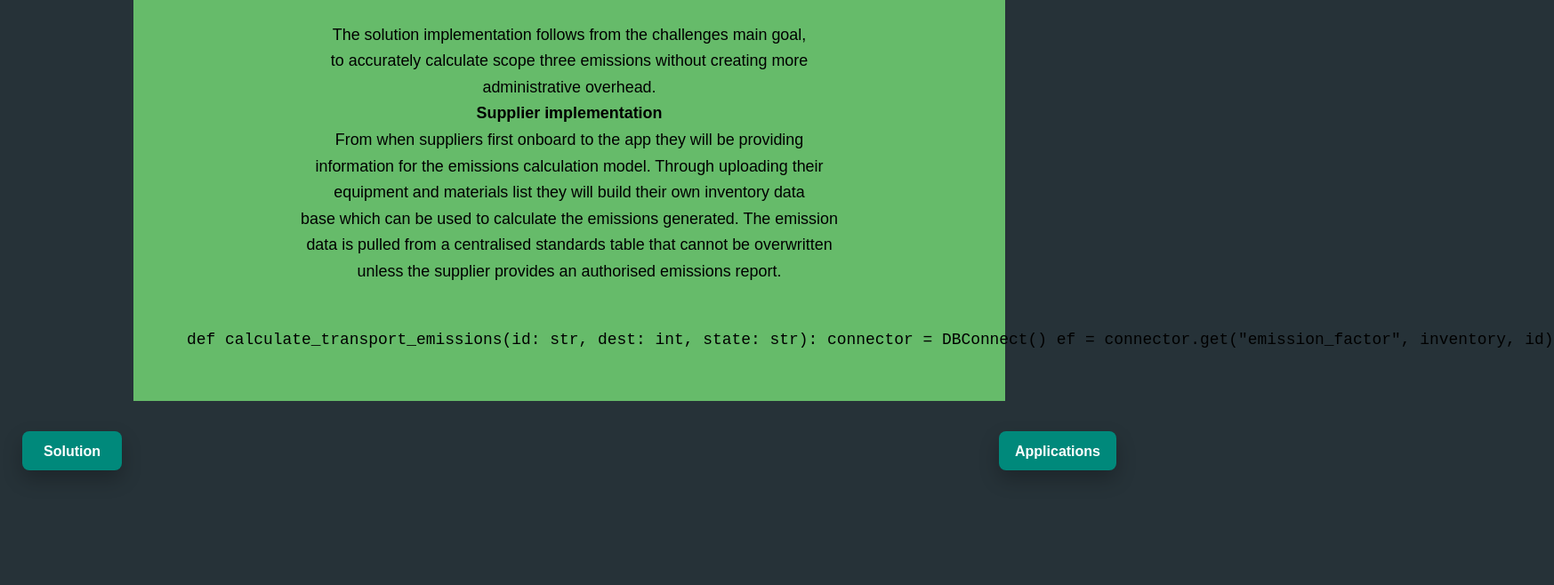
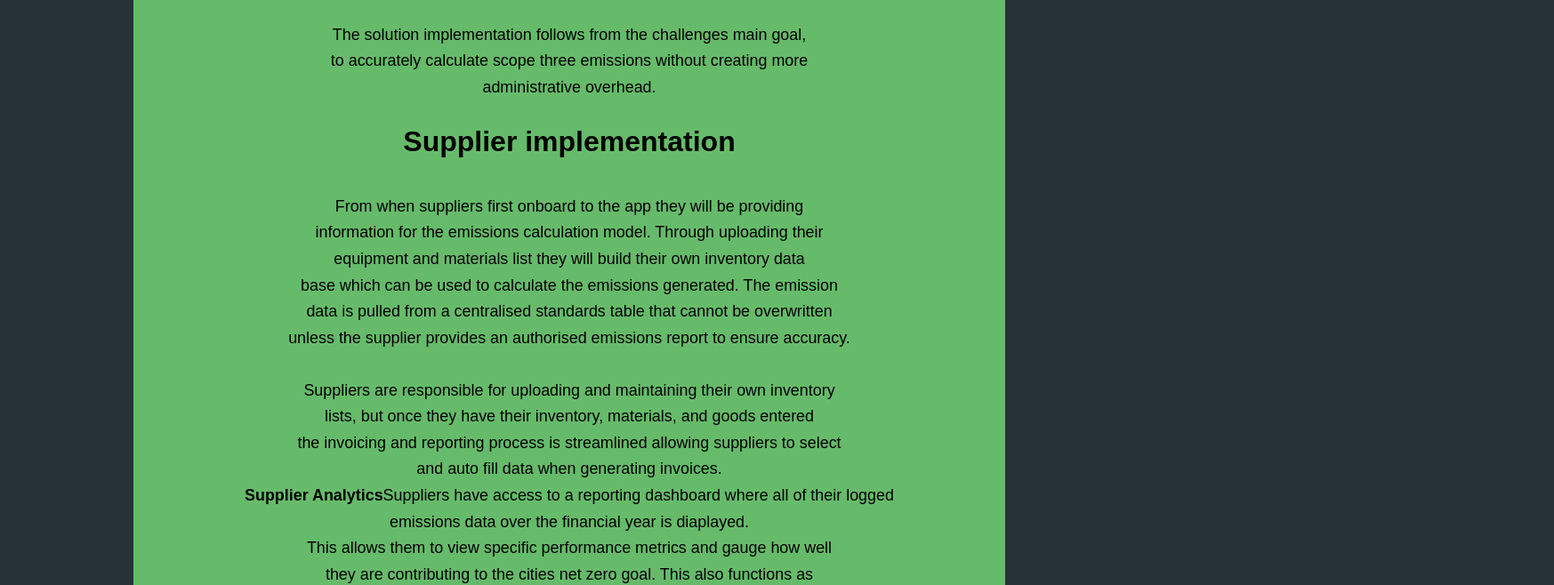
Before and after one commit to DougMcalister/digital_brochure, a React (Vite) app: page /implementation in a window 1280 px wide. Shown: the part 276-934 px from the top of the page at 89% size, 1747 px wide, since content can reach past the window. Before the commit the page ends 855 px from the top, so only its background shows below. Built offline with nearby package versions, Linux system fonts and the light colour scheme.

Commit message:
Finalised implementation information

```diff
--- a/src/pages/implementation.tsx
+++ b/src/pages/implementation.tsx
@@ -20,21 +20,42 @@ export default function ImplementationPage () {
                     The solution implementation follows from the challenges main goal,<br/>
                     to accurately calculate scope three emissions without creating more<br/>
                     administrative overhead.<br/>
-                    <b>Supplier implementation</b><br/>
+                    <h2>Supplier implementation</h2><br/>
                     From when suppliers first onboard to the app they will be providing<br/>
                     information for the emissions calculation model. Through uploading their<br/>
                     equipment and materials list they will build their own inventory data<br/>
                     base which can be used to calculate the emissions generated. The emission<br/>
                     data is pulled from a centralised standards table that cannot be overwritten<br/>
-                    unless the supplier provides an authorised emissions report.<br/><br/>
-                    <pre>
-                        <code>
-                            def calculate_transport_emissions(id: str, dest: int, state: str):
-                                connector = DBConnect()
-                                ef = connector.get("emission_factor", inventory, id)
-
-                        </code>
-                    </pre>
+                    unless the supplier provides an authorised emissions report to ensure accuracy.<br/><br/>
+                    Suppliers are responsible for uploading and maintaining their own inventory<br/>
+                    lists, but once they have their inventory, materials, and goods entered<br/>
+                    the invoicing and reporting process is streamlined allowing suppliers to select<br/>
+                    and auto fill data when generating invoices.<br/>
+                    <b>Supplier Analytics</b>
+                    Suppliers have access to a reporting dashboard where all of their logged<br/>
+                    emissions data over the financial year is diaplayed.<br/>
+                    This allows them to view specific performance metrics and gauge how well<br/>
+                    they are contributing to the cities net zero goal. This also functions as <br/>
+                    a useful tool for the supplier who will need to track similar metrics in<br/>
+                    the future.<br/><br/>
+                    <h2>Client Implementation</h2>
+                    The client side portal interfaces with Technology1 as a reporting and data<br/>
+                    processing application. The City of Melville can transition from an overall<br/>
+                    view of their suppliers into a dashboard showing scope three emissions and<br/>
+                    the break down of what are the biggest contributors to emission output.<br/>
+                    The integration with Technology1 means that while the cliet-supplier data is<br/>
+                    stored within the Palmtree Portal with its own analytics tools, the same data<br/>
+                    is also extracted from invoices for use with any existing Technology1 automations.<br/>
+                    <b>Data Driven</b>
+                    The City of Melville can be reassured that the data they are rceeiving is<br/>
+                    accurate thanks to the standardised emissions factors database and table used<br/>
+                    in conjunction with LCA tooling.<br/>
+                    When goods or services are logged, dependant on the type, they are looked up<br/>
+                    against the tables and using emission conversion functions for vehicles and<br/>
+                    machinery or against LCA data and converted using calculation tooling.<br/>
+                    Possible LCA integrations include PlanetPrice, OpenCLA, and integrations<br/>
+                    with government or UN databases such as the Australian Governments Green<br/>
+                    Vehicle Guide<br/>
                 </article>
             </section>
             <nav className="page-nav" aria-label="Page navigation">
```
